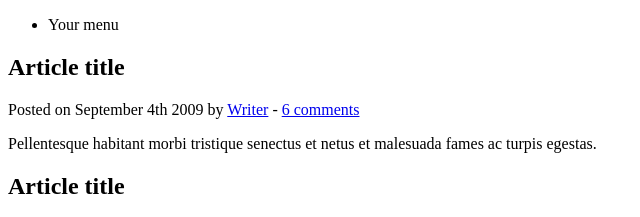
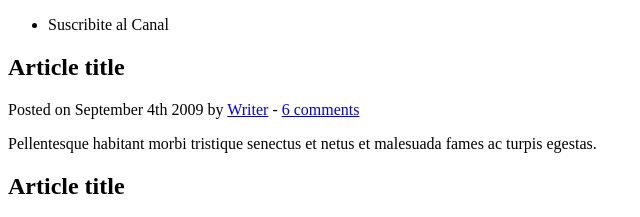
Before and after one commit to lujy64/demo-repo2, a plain HTML site: page index.html in a window 1280 px wide. Shown: the top 217 px of the page, 0-640 px from the left. Drawn offline with Linux system fonts and the light colour scheme.

Commit message:
Se modifico el titulo

```diff
--- a/index.html
+++ b/index.html
@@ -4,7 +4,7 @@
 
 <head>
 	<meta http-equiv="Content-Type" content="text/html; charset=UTF-8" />
-	<title>Your Website</title>
+	<title>MitoCode</title>
 </head>
 
 <body>
@@ -12,7 +12,7 @@
 	<header>
 		<nav>
 			<ul>
-				<li>Your menu</li>
+				<li>Suscribite al Canal</li>
 			</ul>
 		</nav>
 	</header>
```
